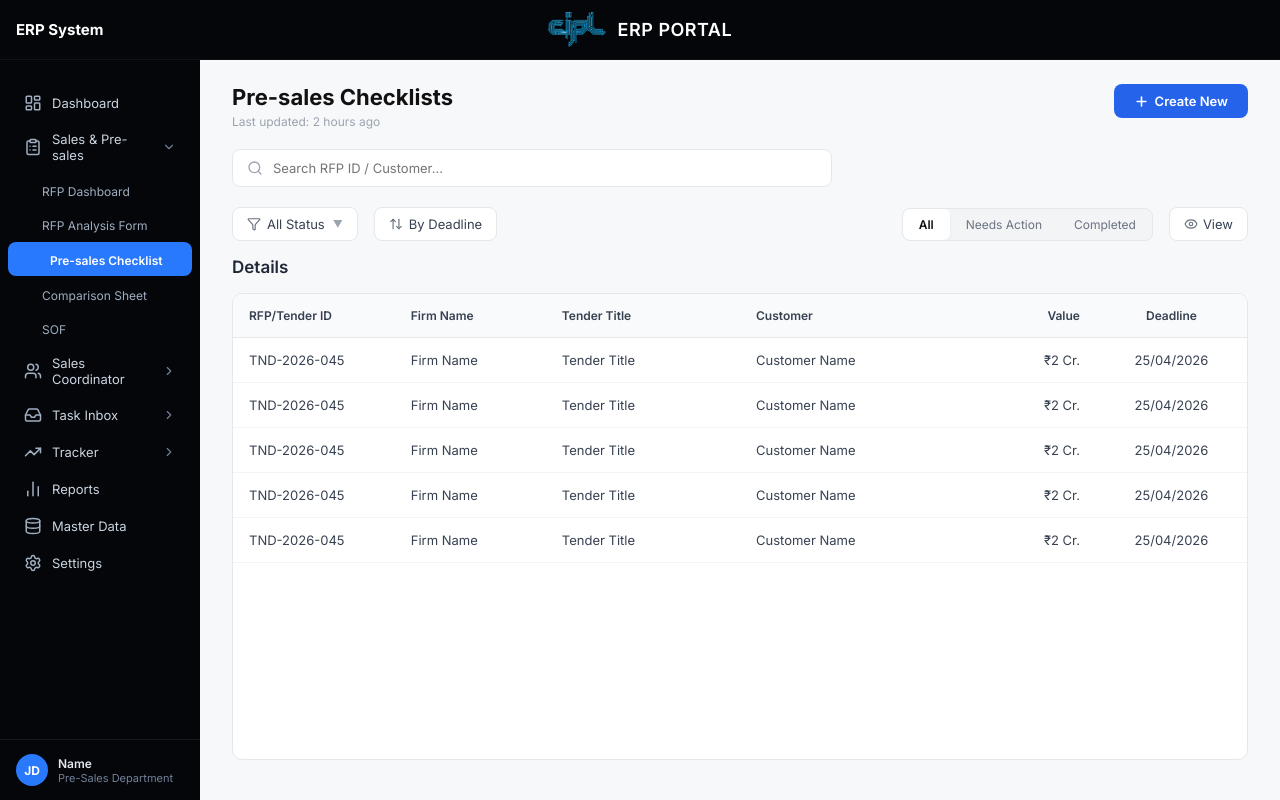
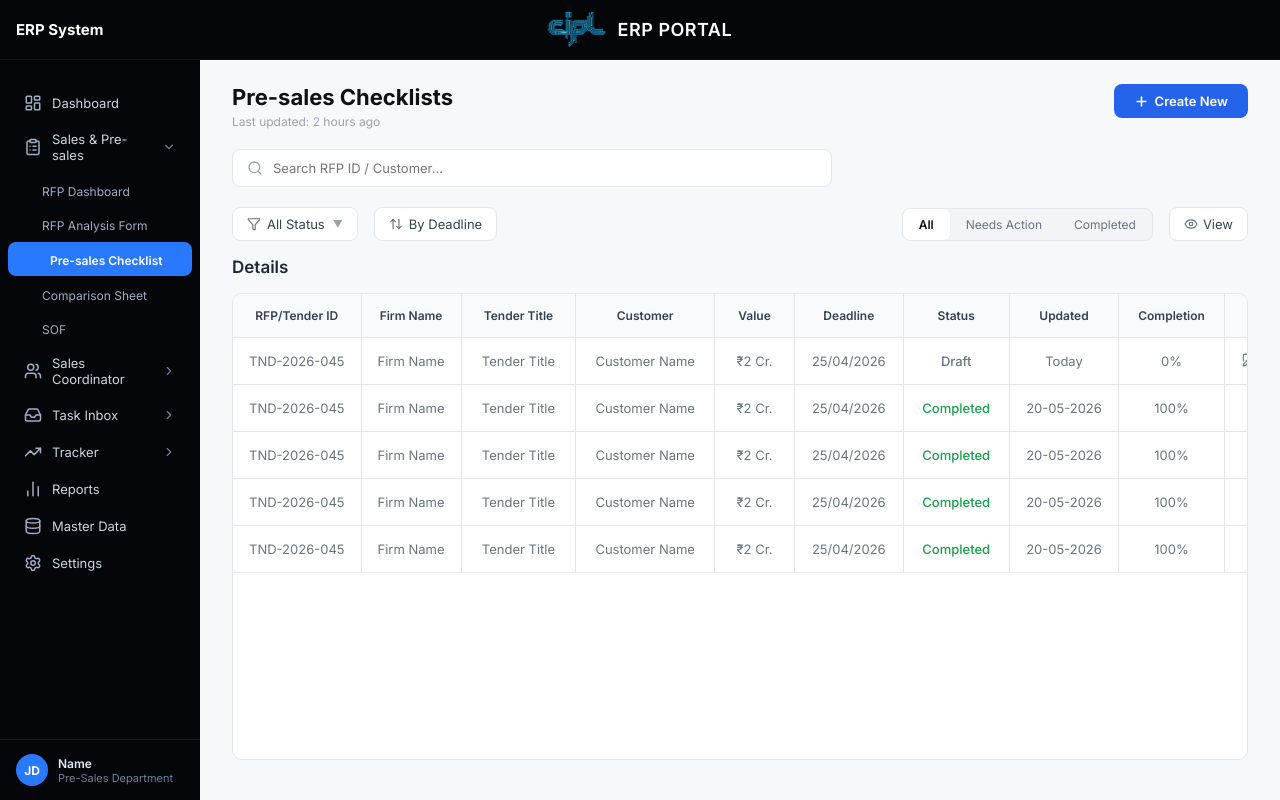
Before and after one commit to Arjuyx-gif/ERP, a React (Vite) app: page /pre-sales-checklist in a window 1280 px wide. Built offline with nearby package versions, Linux system fonts and the light colour scheme.

Commit message:
Pre-Sales Checklist bug fix

```diff
--- a/src/pages/dashboard/PreSalesChecklist.jsx
+++ b/src/pages/dashboard/PreSalesChecklist.jsx
@@ -297,18 +297,23 @@ const PreSalesChecklist = () => {
               background: "#fff", borderRadius: 10, border: "1px solid #E5E7EB",
               overflow: "auto", flex: 1,
             }}>
-              <table style={{ width: "100%", borderCollapse: "collapse", tableLayout: "fixed", minWidth: 800 }}>
+              <table style={{ width: "100%", borderCollapse: "collapse", minWidth: 1100 }}>
                 <thead style={{ position: "sticky", top: 0, zIndex: 10 }}>
                   <tr>
-                    {SUMMARY_COLS.map(col => (
-                      <th key={col.key} style={{...thStyle(col), borderTop: "none"}}>{col.label}</th>
+                    {FULL_COLS.map((col, i) => (
+                      <th key={col.key} style={{
+                        ...thStyle(col),
+                        borderTop: "none",
+                        textAlign: "center",
+                        borderRight: i < FULL_COLS.length - 1 ? "1px solid #E5E7EB" : "none",
+                      }}>{col.label}</th>
                     ))}
                   </tr>
                 </thead>
                 <tbody>
                   {filteredRows.length === 0 ? (
                     <tr>
-                      <td colSpan={SUMMARY_COLS.length} style={{ padding: 40, textAlign: "center", color: "#9CA3AF", fontSize: 14 }}>
+                      <td colSpan={FULL_COLS.length} style={{ padding: 40, textAlign: "center", color: "#9CA3AF", fontSize: 14 }}>
                         No checklists found.
                       </td>
                     </tr>
@@ -320,9 +325,37 @@ const PreSalesChecklist = () => {
                         onMouseEnter={e => e.currentTarget.style.background = "#F9FAFB"}
                         onMouseLeave={e => e.currentTarget.style.background = "transparent"}
                       >
-                        {SUMMARY_COLS.map(col => (
-                          <td key={col.key} style={tdStyle(col)}>{row[col.key]}</td>
-                        ))}
+                        {FULL_COLS.map((col, cIdx) => {
+                          if (col.key === "status") return (
+                            <td key={col.key} style={modalTdStyle(col, cIdx, FULL_COLS.length)}>
+                              <span style={{ color: statusColor(row.status), fontWeight: 500 }}>{row.status}</span>
+                            </td>
+                          );
+                          if (col.key === "completion") return (
+                            <td key={col.key} style={modalTdStyle(col, cIdx, FULL_COLS.length)}>
+                              {row.completion}%
+                            </td>
+                          );
+                          if (col.key === "actions") {
+                            const isDraft = row.status === "Draft";
+                            return (
+                              <td key={col.key} style={modalTdStyle(col, cIdx, FULL_COLS.length)}>
+                                <button style={{
+                                  display: "inline-flex", alignItems: "center", gap: 5,
+                                  background: "none", border: "none", cursor: "pointer",
+                                  fontSize: 13, fontWeight: 600, fontFamily: FONT, color: "#374151",
+                                }}>
+                                  {isDraft
+                                    ? <><FileEdit size={14} color="#6B7280" /> Continue</>
+                                    : <><Eye size={14} color="#6B7280" /> View</>}
+                                </button>
+                              </td>
+                            );
+                          }
+                          return (
+                            <td key={col.key} style={modalTdStyle(col, cIdx, FULL_COLS.length)}>{row[col.key]}</td>
+                          );
+                        })}
                       </tr>
                     ))
                   )}
@@ -337,7 +370,7 @@ const PreSalesChecklist = () => {
       {showViewModal && (
         <div
           style={{
-            position: "fixed", inset: 0, zIndex: 300,
+            position: "fixed", inset: 0, zIndex: 1000,
             display: "flex", alignItems: "center", justifyContent: "center",
             background: "rgba(0,0,0,0.4)",
             padding: 24,
```
